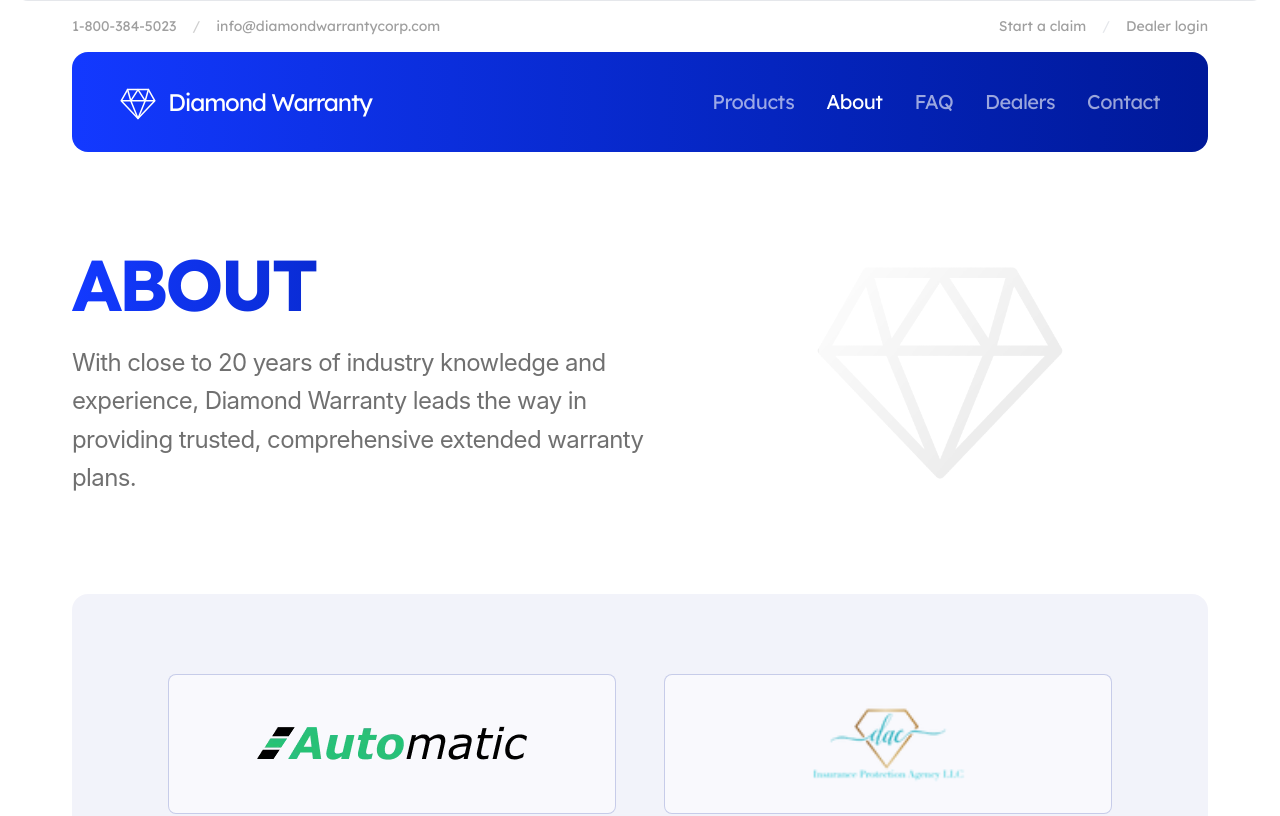
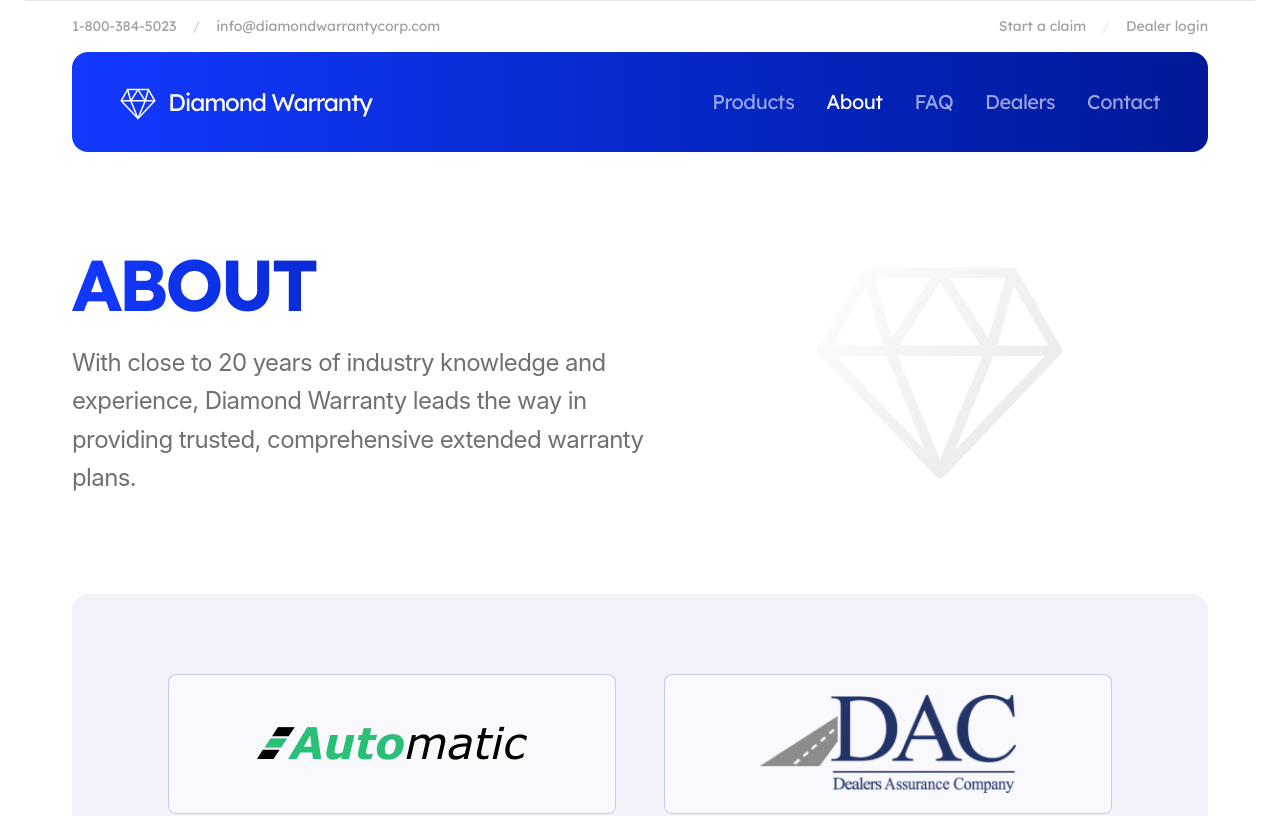
Before and after one commit to diamondwarranty/react-sanity-cms, a React (Vite) app: page /about in a window 1280 px wide. Shown: the top 816 px of the page. Built offline with nearby package versions, Linux system fonts and the light colour scheme; a web font is replaced by a local one.

Commit message:
dac done

```diff
--- a/src/components/ClaimForm/index.jsx
+++ b/src/components/ClaimForm/index.jsx
@@ -335,7 +335,7 @@ export default function ClaimForm() {
               onChange={handleChange}
               rows="3"
              className="w-full block p-2 lg:p-3 mt-1 rounded-md border border-gray-300
-         shadow-sm ring-1 ring-inset ring-gray/10 text-sm md:text-base text-gray/80 focus:border-indigo-500 focus:ring-indigo-500"
+        ring-1 ring-inset ring-gray/10 text-sm md:text-base text-gray/80 focus:border-indigo-500 focus:ring-indigo-500"
             />
             {errors.customerComplaint && <p className="text-red-500 text-xs">{errors.customerComplaint}</p>}
           </div>
@@ -352,7 +352,7 @@ export default function ClaimForm() {
               onChange={handleChange}
               rows="3"
              className="w-full block p-2 lg:p-3 mt-1 rounded-md border border-gray-300
-         shadow-sm ring-1 ring-inset ring-gray/10 text-sm md:text-base text-gray/80 focus:border-indigo-500 focus:ring-indigo-500"
+          ring-1 ring-inset ring-gray/10 text-sm md:text-base text-gray/80 focus:border-indigo-500 focus:ring-indigo-500"
             />
             {errors.estimate && <p className="text-red-500 text-xs">{errors.estimate}</p>}
           </div>
--- a/src/components/LogoSection/index.jsx
+++ b/src/components/LogoSection/index.jsx
@@ -9,10 +9,10 @@ const LogoSection = () => {
       height: 36,
     },
     {
-      src: "/images/IPA.png",
+      src: "/images/DAC.png",
       alt: "AmTrust",
-      width: 430,
-      height: 100,
+      width: 270,
+      height: 36,
     },
   ];
 
```
Also changed, not shown: public/images/DAC.png (added).
